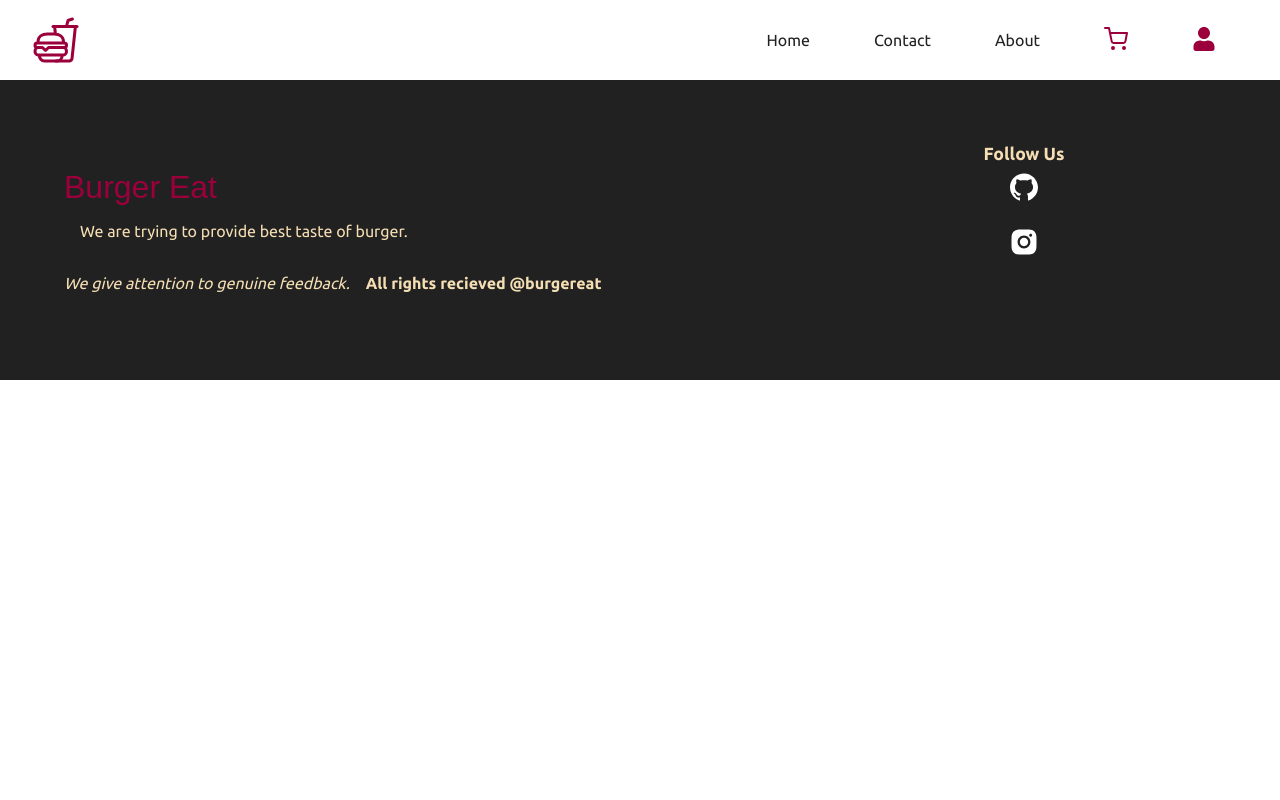
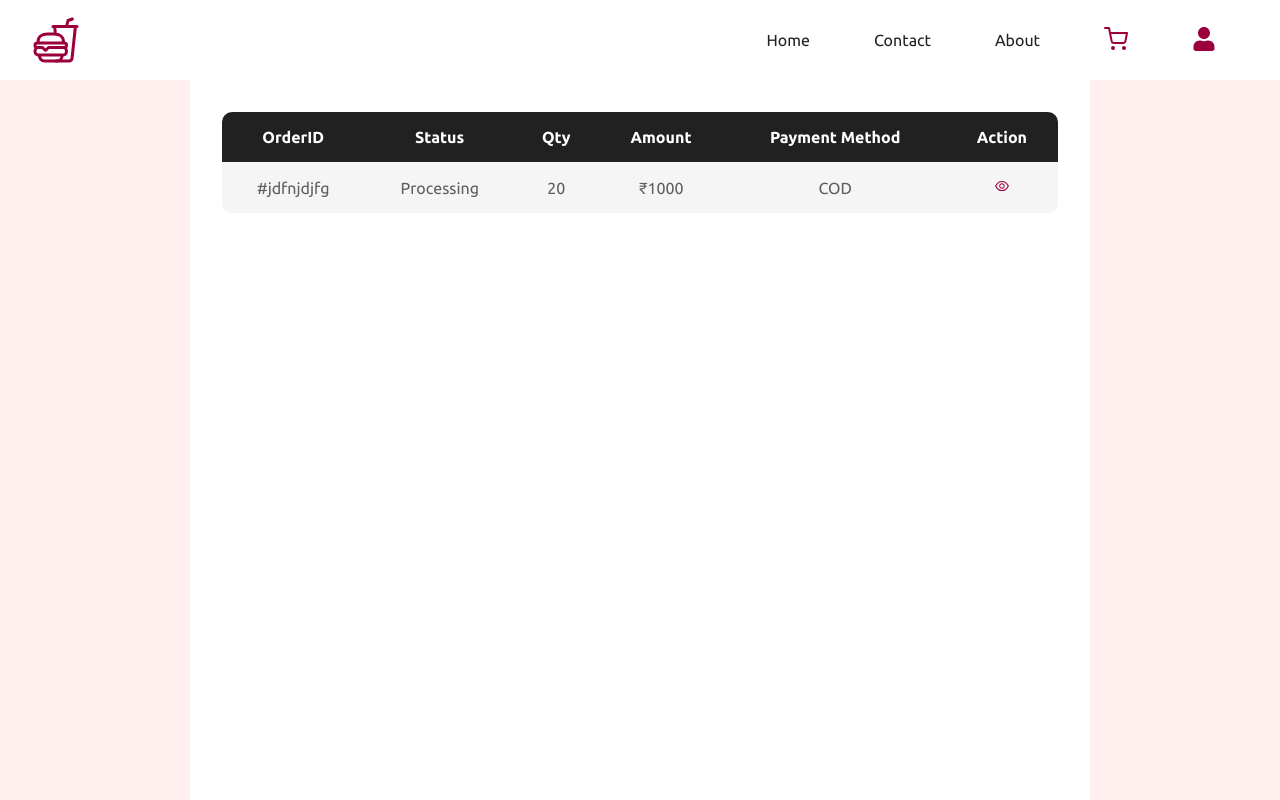
Before and after one commit to devXjatin/BURGER_EAT, a React (Create React App) app in the folder frontend/: page /myorders in a window 1280 px wide. Shown: the top 800 px of the page. Built offline with nearby package versions, Linux system fonts and the light colour scheme.

Commit message:
my orders page created

```diff
--- a/frontend/src/App.js
+++ b/frontend/src/App.js
@@ -9,6 +9,7 @@
 import PaymentSuccess from "./components/cart/PaymentSuccess"
 import Login from "./components/login/Login"
 import Profile from "./components/profile/Profile"
+import MyOrders from "./components/myorders/MyOrders"
 import "./styles/App.scss"
 import "./styles/Header.scss"
 import "./styles/Home.scss"
@@ -17,11 +18,12 @@
 import "./styles/Footer.scss"
 import "./styles/Contact.scss"
 import "./styles/Cart.scss"
-import "./styles/OrderDetails.scss"
+import "./styles/Shipping.scss"
 import "./styles/PlaceOrder.scss"
 import "./styles/PaymentSuccess.scss"
 import "./styles/Login.scss"
 import "./styles/Profile.scss"
+import "./styles/Table.scss"
 
 
 function App() {
@@ -34,9 +36,10 @@
       <Route path="/profile" element={<Profile/>}/>
       <Route path="/contact" element={<Contact/>}/>
       <Route path="/cart" element={<Cart/>}/>
-      <Route path="/orderdetails" element={<Order/>}/>
+      <Route path="/Shipping" element={<Order/>}/>
       <Route path="/placeorder" element={<PlaceOrder/>}/>
       <Route path="/paymentsuccess" element={<PaymentSuccess/>}/>
+      <Route path="/myorders" element={<MyOrders/>}/>
     </Routes>
     <Footer/>
    </Router>
--- a/frontend/src/components/cart/Cart.jsx
+++ b/frontend/src/components/cart/Cart.jsx
@@ -73,7 +73,7 @@
                 <p>₹{2000+2000*0.18+200}</p>
             </div>
 
-            <Link to="/orderdetails">Checkout</Link>
+            <Link to="/shipping">Checkout</Link>
 
         </article>
       </main>
--- a/frontend/src/components/cart/Order.jsx
+++ b/frontend/src/components/cart/Order.jsx
@@ -3,9 +3,9 @@
 
 const Order = () => {
   return (
-    <section className='orderDetails'>
+    <section className='shipping'>
         <main>
-            <h1>Order Details</h1>
+            <h1>Shipping</h1>
             <form action="">
                 {/* Address details */}
                 <div>
--- /dev/null
+++ b/frontend/src/components/myorders/MyOrders.jsx
@@ -0,0 +1,40 @@
+import React from "react";
+import { Link } from "react-router-dom";
+import { AiOutlineEye } from "react-icons/ai";
+
+const MyOrders = () => {
+  return (
+    <section className="myOrdersTable">
+      <main>
+        <table>
+          <thead>
+            <tr>
+              <th>OrderID</th>
+              <th>Status</th>
+              <th>Qty</th>
+              <th>Amount</th>
+              <th>Payment Method</th>
+              <th>Action</th>
+            </tr>
+          </thead>
+          <tbody>
+            <tr>
+              <td>#jdfnjdjfg</td>
+              <td>Processing</td>
+              <td>20</td>
+              <td>₹{1000}</td>
+              <td>COD</td>
+              <td>
+                <Link to={`/order/${"aasdasdasd"}`}>
+                  <AiOutlineEye />
+                </Link>
+              </td>
+            </tr>
+          </tbody>
+        </table>
+      </main>
+    </section>
+  );
+};
+
+export default MyOrders;
--- a/frontend/src/styles/OrderDetails.scss
+++ b/frontend/src/styles/Shipping.scss
@@ -1,6 +1,6 @@
 @import "Colors";
 
-.orderDetails {
+.shipping {
   background-color: $pink;
   width: 100%;
   height: 100vh;
--- /dev/null
+++ b/frontend/src/styles/Table.scss
@@ -0,0 +1,74 @@
+@import "Colors";
+
+.myOrdersTable{
+    background-color: $pink;
+    width: 100%;
+    height: 100vh;
+
+    > main{
+        max-width: 900px;
+        background-color: white;
+        margin: auto;
+        height: 100%;
+        padding: 2rem;
+        overflow-x: auto;
+
+        > table{
+            width: 100%;
+            text-align: center;
+            border-collapse: collapse;
+
+            tr{
+                background-color: whitesmoke;
+                &:last-child{
+                    td:first-child{
+                        border-radius: 0 0 0 10px ;
+                    }
+
+                    td:last-child{
+                        border-radius: 0 0 10px 0 ;
+                    }
+
+                }
+            }
+
+            td, th{
+                padding: 1rem;
+            }
+
+            th{
+                background-color: $dark;
+                color: white;
+
+                &:first-child{
+                    border-radius: 10px 0 0 0 ;
+                }
+
+                &:last-child{
+                    border-radius: 0 10px 0 0 ;
+                }
+            }
+
+            td{
+                color: $lightdark;
+
+                > img{
+                    width: 30px;
+                    height: 30px;
+                    border-radius: 100%;
+                }
+                > a {
+                    color: $red;
+                }
+
+                > button {
+                    border: none;
+                    cursor: pointer;
+                    margin: 0.25rem;
+                    color: $red;
+                }
+            }
+
+        }
+    }
+}
```
